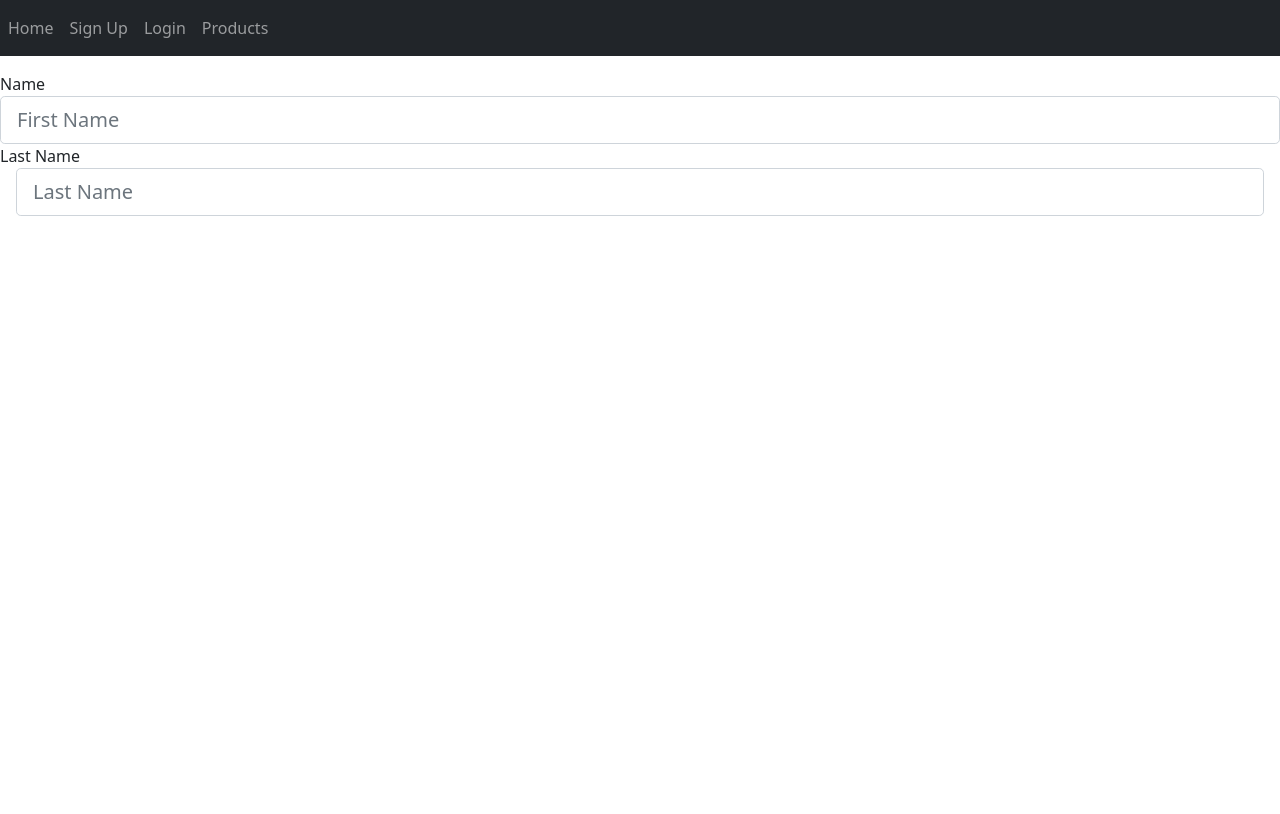
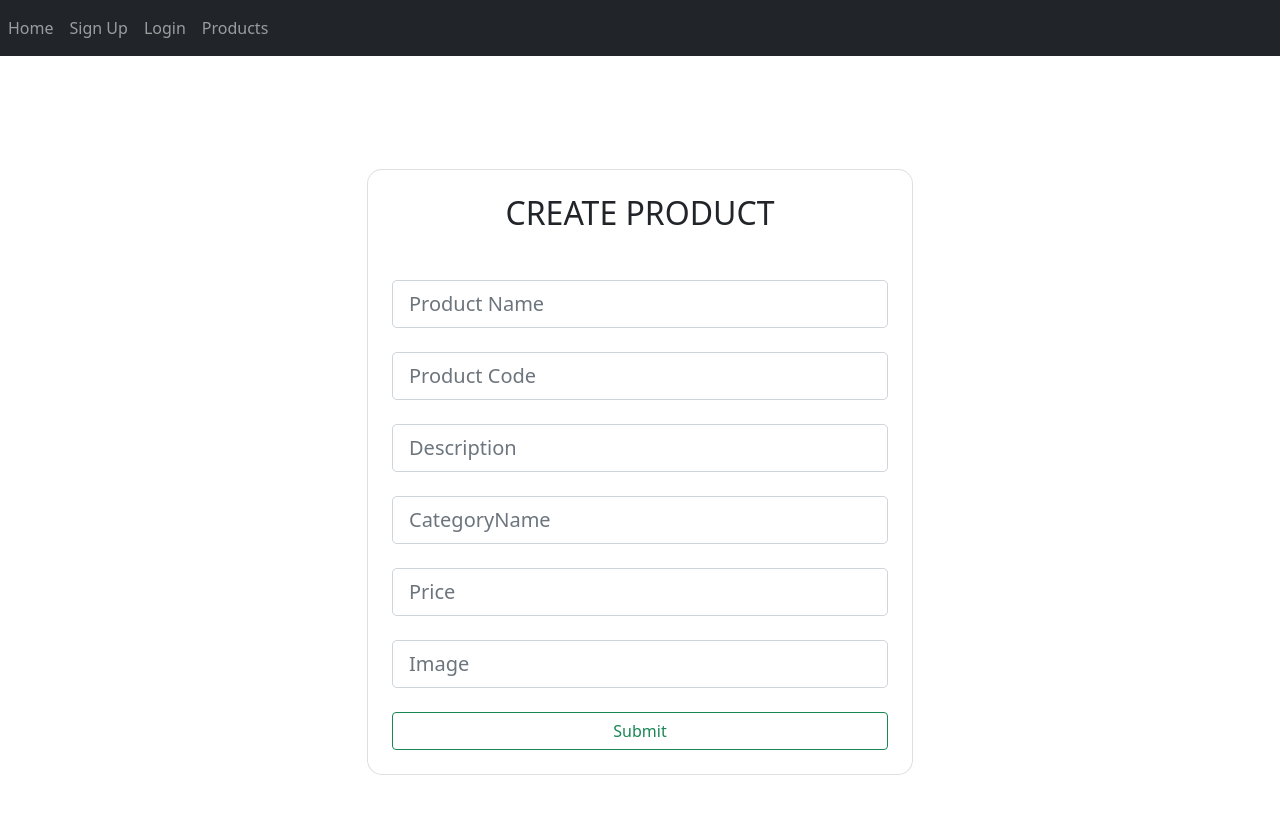
Before and after one commit to mkhuselityhobeka/fruit-company-front-end, an Angular app: page /products in a window 1280 px wide. Shown: the top 814 px of the page. Built offline with nearby package versions, Linux system fonts and the light colour scheme.

Commit message:
updated product html

```diff
--- a/src/app/product-component/product-component.component.html
+++ b/src/app/product-component/product-component.component.html
@@ -1,16 +1,38 @@
-<!DOCTYPE html>
-    <form>
-          <div class="form-group required">
-            <label class="col-md-2 control-label">Name </label>
-            <div class=" form-outline md-4">
-                <input type="text" id="form3Example1cg" class="form-control form-control-lg" placeholder="First Name" required/>
+<section class="vh-100 bg-image  backgroud-mage">
+    <div class="mask d-flex align-items-center h-100 gradient-custom-3">
+      <div class="container h-100">
+        <div class="row d-flex justify-content-center align-items-center h-100">
+          <div class="col-12 col-md-9 col-lg-7 col-xl-6">
+            <div class="card" style="border-radius: 15px;">
+              <div class="card-body p-4">
+                <h2 class="text-uppercase text-center mb-5">Create Product</h2>
+                <form>
+                  <div class="form-outline mb-4">
+                    <input type="text" id="form3Example1cg" class="form-control form-control-lg" placeholder="Product Name" required/>
+                  </div>
+                  <div class="form-outline mb-4">
+                    <input type="text" id="form3Example1cg" class="form-control form-control-lg" placeholder="Product Code" required/>
+                  </div>
+                  <div class="form-outline mb-4">
+                    <input type="email" id="form3Example3cg" class="form-control form-control-lg" placeholder="Description" required/>
+                  </div>
+                  <div class="form-outline mb-4">
+                    <input type="password" id="form3Example4cg" class="form-control form-control-lg" placeholder="CategoryName" required/>
+                  </div>
+                  <div class="form-outline mb-4">
+                    <input type="password" id="form3Example4cg" class="form-control form-control-lg" placeholder="Price" required/>
+                  </div>
+                  <div class="form-outline mb-4">
+                    <input type="password" id="form3Example4cg" class="form-control form-control-lg" placeholder="Image" required/>
+                  </div>
+                  <div class="d-flex justify-content-center">
+                    <button type="button" class="btn btn-outline-success form-control">Submit</button>
+                  </div>
+                </form>
+              </div>
             </div>
           </div>
-          <div class="form-group required">
-            <label class="col-md-2 control-label">Last Name</label>
-            <div class="form-group mx-sm-3 mb-2">
-                <input type="text" id="form3Example1cg" class="form-control form-control-lg" placeholder="Last Name" required/>
-            </div>
-          </div>
-
-    </form>
+        </div>
+      </div>
+    </div>
+  </section>
```
